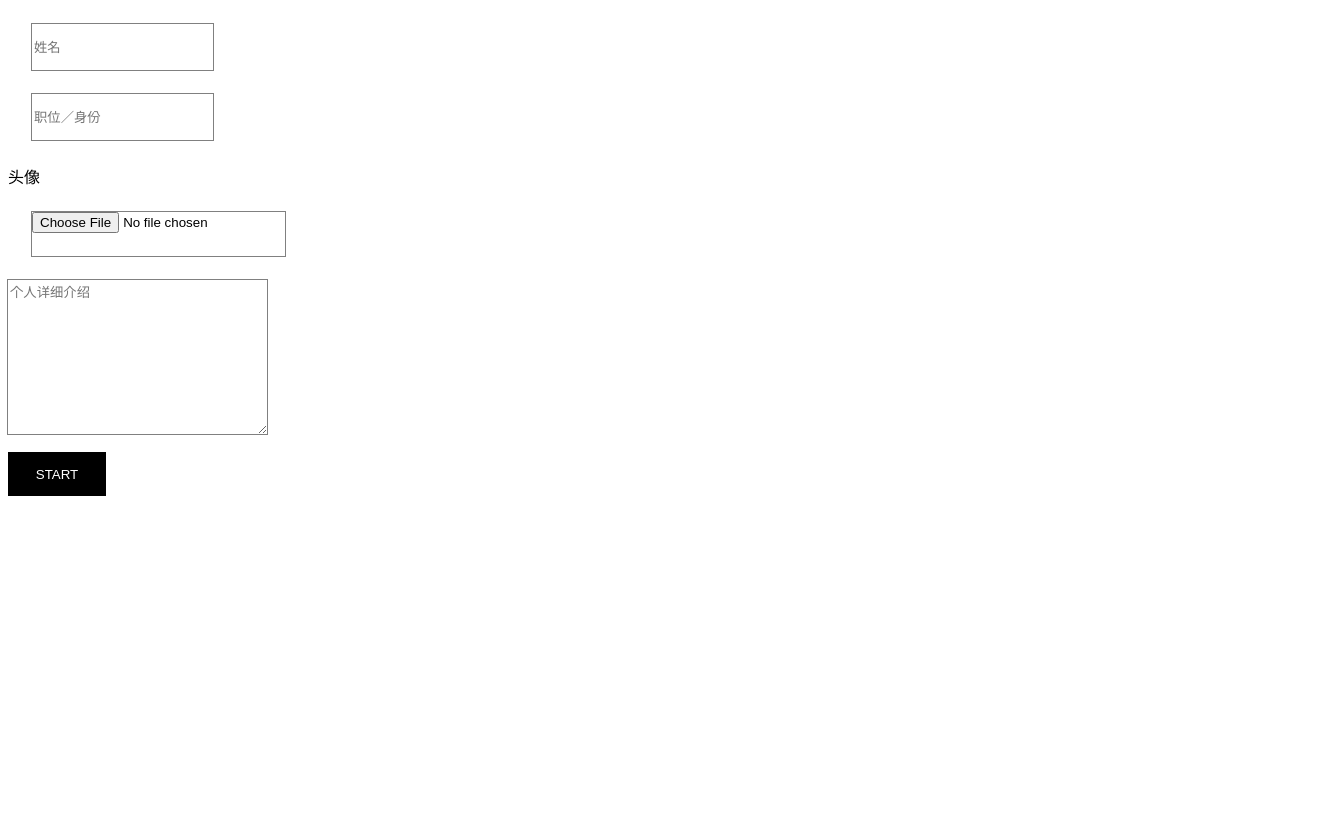
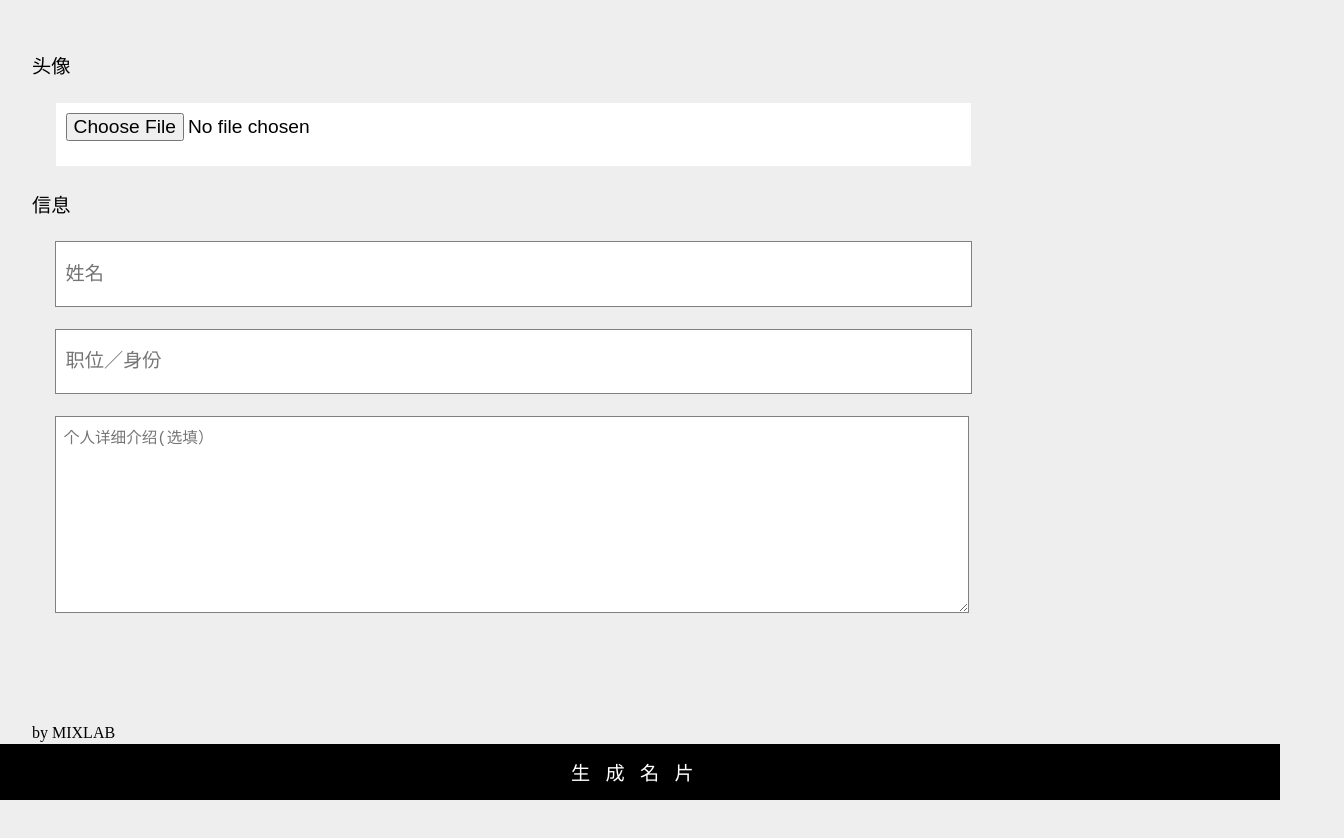
Before and after one commit to shadowcz007/mixNameCard, a plain HTML site: page index.html in a window 1280 px wide. Shown: the whole page, 1344 px wide, since content can reach past the window. Before the commit the page ends 800 px from the top, so only its background shows below. Drawn offline with Linux system fonts and the light colour scheme.

Commit message:
Add files via upload

```diff
--- a/index.html
+++ b/index.html
@@ -2,18 +2,30 @@
 <html lang="en">
 
 <head>
-    <meta charset="UTF-8">
-    <meta name="viewport" content="width=device-width, initial-scale=1.0">
-    <meta http-equiv="X-UA-Compatible" content="ie=edge">
-    <title>Document</title>
+    <meta charset="utf-8">
+    <meta name="apple-moblie-web-app-capable" content="yes">
+    <meta name="viewport" content="initial-scale=1,maximum-scale=1,minimum-scale=1,user-scalable=no">
+    <meta name="apple-mobile-web-app-capable" content="yes">
+    <title>MIXLAB-NAME-CARD</title>
     <script src="https://cdn.bootcss.com/fabric.js/2.3.0/fabric.min.js"></script>
     <style>
+        body{
+            background: #eee;
+            padding: 0;
+            margin: 0;
+        }
         input {
             height: 44px;
             outline: 1px solid gray;
             display: flex;
             margin: 24px;
             border: none;
+            background: white;
+            font-size: 1.2em;
+            font-weight: 300;
+            width: 70%;
+              padding: 0.5em;
+
         }
 
 
@@ -21,48 +33,94 @@
             outline: 1px solid gray;
             display: flex;
             border: none;
+
+            margin: 24px;
+            padding: 0.5em;
+            background: white;
+            font-size: 1.2em;
+            font-weight: 300;
+            width: 70%;
+
+        }
+
+        #input {
+            position: absolute;
+            left: 0;
+            padding: 2em;
+            background: #eee;
+            height: 100%;
+            width: 100%;
+        }
+
+        #main {
+
+            position: fixed;
+            top: 0;
+            left: 0;
+            width: 100%;
+            height: 100%;
+            z-index: 12;
+            display: none;
+            background: black;
         }
 
 
-        #main {
-            margin-top: 98px;
-        }
 
-
-        #main img {
-            width: 300px !important;
-            height: auto !important;
-            margin: 24px;
-        }
 
         .btn {
             width: 98px;
-            height: 44px;
+            height: 56px;
             background: black;
             border: none;
             color: white;
+        }
+
+        #start {
+            position: fixed;
+            bottom: 0;
+            width: 100%;
+            left: 0;
+            font-size: 1.2em;
+            font-weight: 300;
+            letter-spacing: 0.8em;
+            z-index: 99;
         }
     </style>
 </head>
 
 <body>
     <div id="input">
+
+            <p style="font-weight:300;font-size:1.2em">头像</p>
+            <input type="file" id="avatar" style="outline: none">
+
+            <p style="font-weight:300;font-size:1.2em">信息</p>
             <input type="text" id="name" placeholder="姓名">
             <input type="text" id="title" placeholder="职位／身份">
-        <p>头像</p>
-        <input type="file" id="avatar">
-        <textarea name="" id="detail" cols="30" rows="10" placeholder="个人详细介绍"></textarea>
-        <br>
-        <button class="btn" onclick="start();">START</button>
+
+
+          <textarea name="" id="detail" cols="20" rows="10" placeholder="个人详细介绍(选填）"></textarea>
+
+          <br><br><br><br>
+
+          <p>by MIXLAB</p>
+
     </div>
+    <button class="btn" onclick="start();" id="start">生成名片</button>
     <div id="main"></div>
 </body>
 
 <script>
+    var isInput=true;
     var nameEl = document.getElementById('name'),
         titleEl = document.getElementById('title'),
         detailEl = document.getElementById('detail'),
         avatarEl = document.getElementById('avatar');
+
+        var startEl=document.getElementById('start');
+
+    var inputDiv = document.getElementById('input'),
+        mainDiv = document.getElementById('main');
 
     var avatar;
     avatarEl.addEventListener('change', handleFiles);
@@ -89,17 +147,21 @@
         //   console.log(src)
         var img = new Image();
         img.onload = function () {
-            smartcrop.crop(img, { width:400, height: 400 }).then(function(result) {
+            smartcrop.crop(img, {
+                width: 400,
+                height: 400
+            }).then(function (result) {
                 console.log(result);
-                var selectedCrop=result.topCrop;
-                var can=document.createElement('canvas'),
-                    c=can.getContext('2d');
-                    can.width=400;
-                    can.height=400;
-                    c.drawImage(img, selectedCrop.x, selectedCrop.y, selectedCrop.width,selectedCrop.height, 0, 0,
+                var selectedCrop = result.topCrop;
+                var can = document.createElement('canvas'),
+                    c = can.getContext('2d');
+                can.width = 400;
+                can.height = 400;
+                c.drawImage(img, selectedCrop.x, selectedCrop.y, selectedCrop.width, selectedCrop.height, 0,
+                    0,
                     can.width, can.height);
-                var imgNew=new Image();
-                imgNew.src=can.toDataURL();
+                var imgNew = new Image();
+                imgNew.src = can.toDataURL();
                 avatar = imgNew;
             });
 
@@ -108,12 +170,31 @@
         img.src = src;
     };
 
+    function start(){
+        if (isInput) {
+            create();
+            startEl.innerText='再做一张';
+        }else{
+            newInput();
+            startEl.innerText='生成名片';
+        };
+    };
 
-    function start() {
+    function newInput(){
+        isInput=true;
+        inputDiv.style.display = 'block';
+        mainDiv.style.display = 'none';
+    }
+
+    function create() {
+        isInput=false;
+        inputDiv.style.display = 'none';
+        mainDiv.style.display = 'block';
+
         var userInput = {
             name: nameEl.value,
             title: titleEl.value,
-            detail: detailEl.value||getWord(),
+            detail: detailEl.value || getWord(),
             avatar: avatar
         };
 
@@ -199,6 +280,7 @@
             // console.log(canvas)
 
             var ImageRes = new Image();
+            ImageRes.style.width = "100%";
             ImageRes.src = canvas.toDataURL();
             document.querySelector('#main').appendChild(ImageRes);
 
```
Lines whose indentation alone changed are shown as unchanged.
